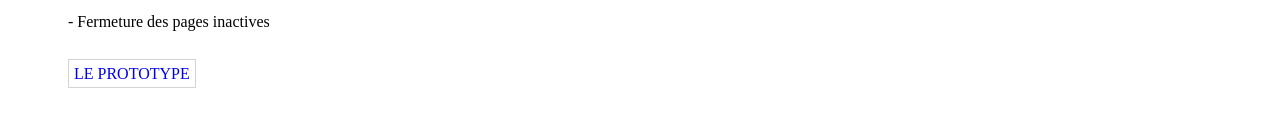
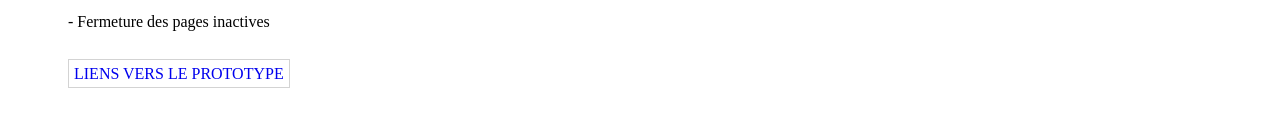
Before and after one commit to yankwk/UX_UI_Design, a plain HTML site: page index.html in a window 1280 px wide. Shown: the part 377-504 px from the top of the page. Drawn offline with Linux system fonts and the light colour scheme.

Commit message:
Update index.html

```diff
--- a/index.html
+++ b/index.html
@@ -23,7 +23,7 @@
                     <p>- Tri des mails</p>
                     <p>- Fermeture des pages inactives</p>
 		    <br>
-		    <a href="https://marvelapp.com/3f2fada/screen/42951475" target="_blank"> LE PROTOTYPE</a>
+		    <a href="https://marvelapp.com/3f2fada/screen/42951475" target="_blank"> LIENS VERS LE PROTOTYPE</a>
 
 
 
```
